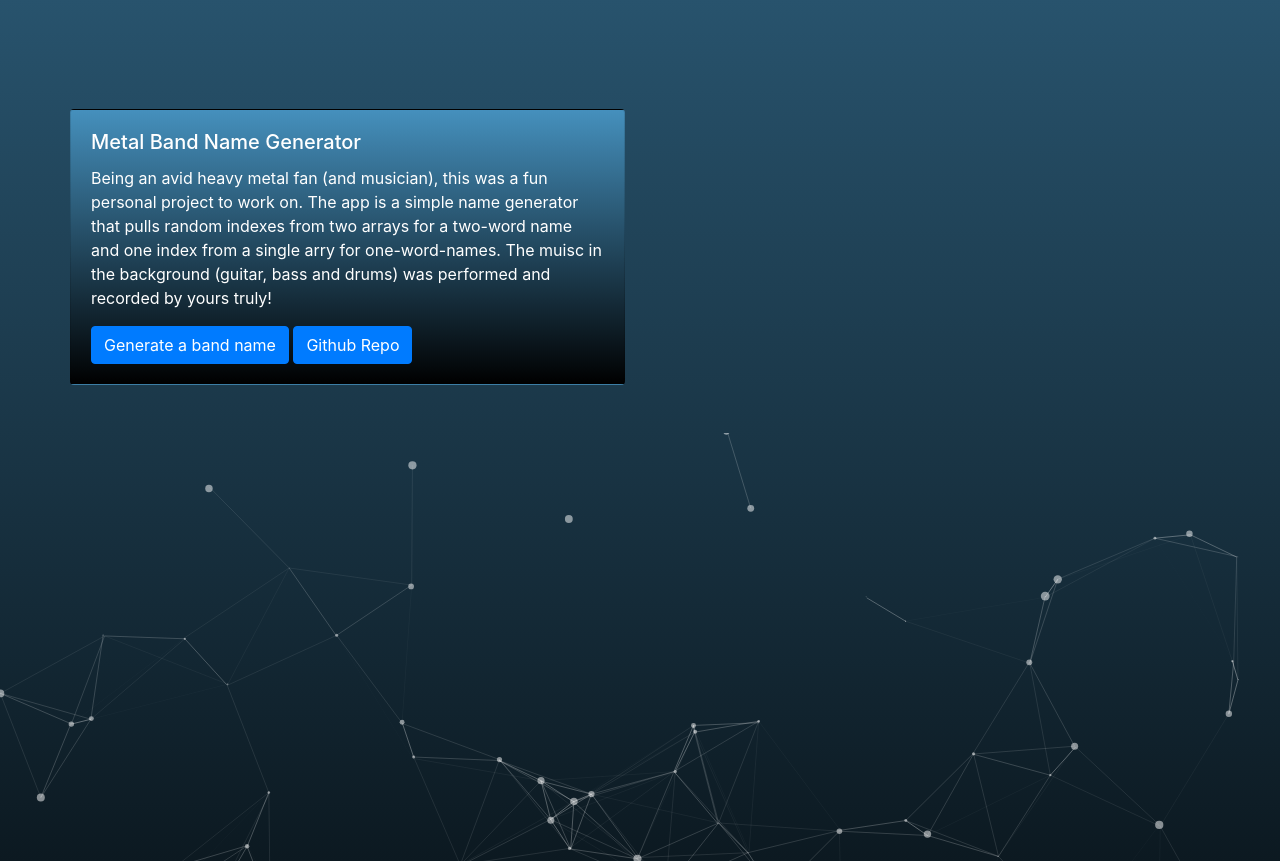
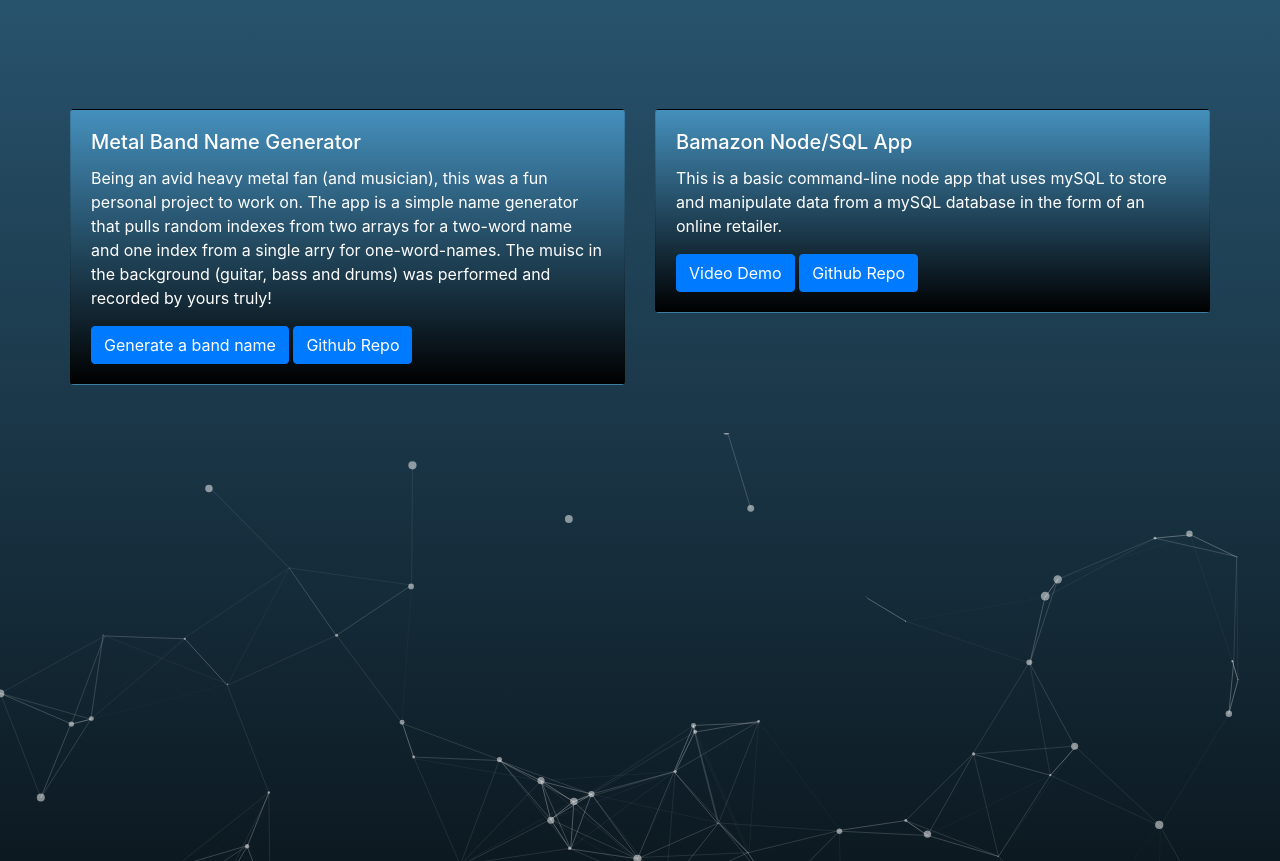
Before and after one commit to zrobin88/updatedPortfolio, a plain HTML site: page portfolio.html in a window 1280 px wide. Shown: the part 905-1766 px from the top of the page. Drawn offline with nearby package versions, Linux system fonts and the light colour scheme; a web font is replaced by a local one.

Commit message:
added bamazon

```diff
--- a/portfolio.html
+++ b/portfolio.html
@@ -130,6 +130,16 @@
               </div>
             </div>
           </div>
+          <div class="col-sm-6">
+              <div class="card mt-5 coolColor">
+                <div class="card-body">
+                  <h5 class="card-title text-white">Bamazon Node/SQL App</h5>
+                  <p class="card-text text-white">This is a basic command-line node app that uses mySQL to store and manipulate data from a mySQL database in the form of an online retailer. </p>
+                  <a href="https://drive.google.com/file/d/1MJ7di8Kt25yFKQXlhXmUOQ6D4hylzGSN/view" class="btn btn-primary" target="_blank">Video Demo</a>
+                  <a href="https://github.com/zrobin88/bamazon" class="btn btn-primary" target="_blank">Github Repo</a>
+                </div>
+              </div>
+            </div>
         </div>
       </div>
 
```
